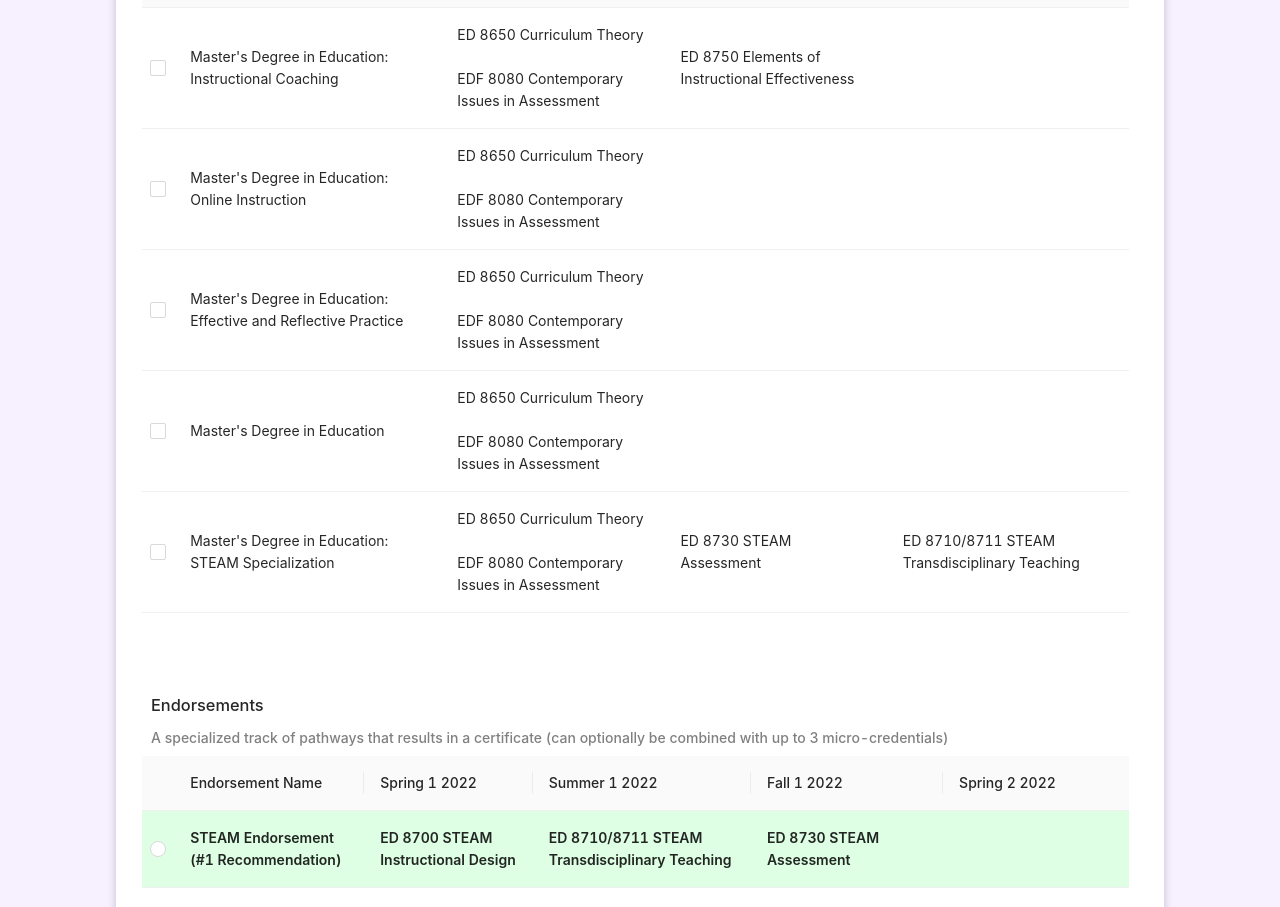
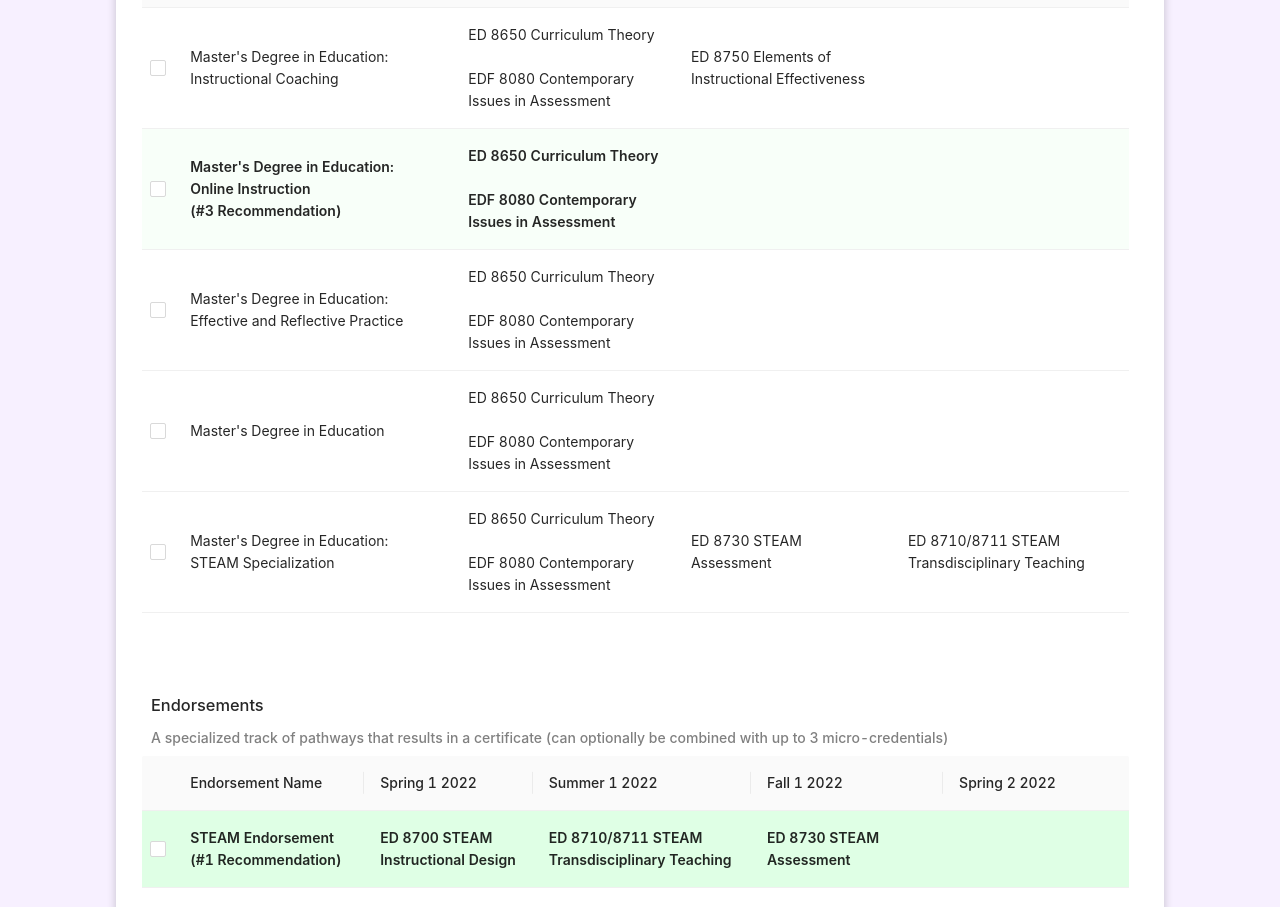
Before and after one commit to cflathm/tlp-interface, a React (Create React App) app: page /pathways in a window 1280 px wide. Shown: the part 340-1247 px from the top of the page. Built offline with nearby package versions, Linux system fonts and the light colour scheme.

Commit message:
masters and endorsements table disable after a selection is made

```diff
--- a/public/testing/sample_user_data.json
+++ b/public/testing/sample_user_data.json
@@ -156,7 +156,7 @@
                     "category": "Master's Degree",
                     "description": "Specific Masters degree.",
                     "rec_value": "0.01",
-                    "rec_pos": 0,
+                    "rec_pos": 3,
                     "unique_id": "14_X",
                     "courses": [
                         {
--- a/src/App.css
+++ b/src/App.css
@@ -1,4 +1,4 @@
-/* Used in every page */
+/* ---------------------------Used in every page---------------------------*/
 
 .App {
   background-color: hsl(270, 100%, 97%);
@@ -66,7 +66,7 @@
   margin: 0px;
 }
 
-/* Used first in Recommendations Page */
+/* ---------------------------Used first in Recommendations Page--------------------------- */
 
 .fullpage-card .ant-table {
   margin-bottom: 10vh;
@@ -78,7 +78,7 @@
   background-color: green;
 }
 
-/* Used first in Pathways Page */
+/* ---------------------------Used first in Pathways Page--------------------------- */
 
 .fullpage-card .last-table {
   margin-bottom: -12vh;
@@ -110,30 +110,40 @@ table tr td.ant-table-selection-column-microcredentials {
   white-space: pre-wrap;
   background-color: rgba(223, 255, 229, 0.221);
   font-weight:600;
+  transition-duration: 50ms;
 }
 .recommended_2 {
   white-space: pre-wrap;
   background-color: rgba(223, 255, 229, 0.687);
   font-weight:600;
+  transition-duration: 50ms;
 }
 .recommended_1 {
   white-space: pre-wrap;
   background-color: rgb(223, 255, 229);
   font-weight:600;
+  transition-duration: 50ms;
 }
 
-.recommended_1:hover{
+/* .recommended_1:hover{
   background-color: #c4e6ca;
-  ;
 }
 .recommended_2:hover{
   background-color: #c4e6ca;
 }
 .recommended_3:hover{
   background-color: #c4e6ca;
-}
+} */
 
 /* hide check all box at top of tables */
 .ant-table-thead tr .ant-table-selection-column div {
   display: none;
 }
+
+.disabled-row {
+  background-color: #f4f4f4;
+  pointer-events: none;
+  color:rgb(120, 120, 120);
+  transition-duration: 50ms;
+  transition-property: background-color;
+}
--- a/src/components/Pathways/EndorsementsTable.js
+++ b/src/components/Pathways/EndorsementsTable.js
@@ -76,8 +76,6 @@ const generateEndorsementTableRows = (endorsements) => {
 const EndorsementsTable = (props) => {
   const tableColumns = generateEndorsementColumns(props.endorsements)
   const tableRows = generateEndorsementTableRows(props.endorsements);
-  // console.log('Endorsements tableColumns',tableColumns)
-  // console.log('Endorsements tableRows',tableRows)
 
   return (
     <div>
@@ -85,9 +83,18 @@ const EndorsementsTable = (props) => {
       dataSource={tableRows}
       columns={tableColumns}
       scroll={{ x: 900 }}
-      rowClassName={(record, index) => ("recommended_"+record.recommended)}
+      rowClassName={record => {
+        if(props.tablesEnabled){
+          return ("recommended_"+record.recommended)
+        } else {
+          if(record.key === props.selectedEndorsement){
+            return ("recommended_"+record.recommended)
+          }
+          return "disabled-row"
+        }
+      }}
       rowSelection={{
-        type: "radio",
+        type: "checkbox",
         onChange: (record) => {
           props.setSelectedEndorsement(record[0]);
         }
--- a/src/components/Pathways/MastersDegreeTable.js
+++ b/src/components/Pathways/MastersDegreeTable.js
@@ -1,4 +1,4 @@
-import React, {useEffect} from 'react';
+import React, {useEffect, useState} from 'react';
 import { Table } from 'antd';
 
 /* TODO
@@ -22,13 +22,12 @@ const getCourseTermNames = (pathways) => {
 const generateMastersTableRows = (pathways) => {
   // this map returns an array of all rows, formatted to match key-value pairs in "dataSource"
   // for each pathway in pathways, return json object
-  // console.log('pathways',pathways)
   return pathways.map(pathway => {
-      // const recommended = pathway.rec_pos
       const row = {
           dataIndex: pathway.unique_id,
           key: pathway.unique_id,
           recommended: pathway.rec_pos,
+          enabled: true,
       }
       let recommendedText = '';
       if(pathway.rec_pos === 3){
@@ -45,9 +44,7 @@ const generateMastersTableRows = (pathways) => {
 
       // dynamically adds the course term as a key-value pair for this row
       pathway.courses.forEach(course => {
-        // console.log('course',course)
           if(course.term === undefined){
-            // console.log('UNDEFINED')
             course.term = 'No date'
             course.year = ''
           }
@@ -57,9 +54,6 @@ const generateMastersTableRows = (pathways) => {
           if(row[courseTerm] !== undefined){
               row[courseTerm] += ("\n\n" + course.name + "\n")
           }
-          // else if(row[courseTerm] === 'undefined undefined'){
-          //   row[courseTerm] = 'No date'
-          // }
           else {
               row[courseTerm] = course.name
           }
@@ -91,24 +85,13 @@ const generateMastersTableColumns = (courseTermNames) => {
   return columns
 }
 
-
-
 const MastersDegreeTable = (props) => {
+  // tablesEnabled is passed down to mastersTable and endorsementsTable
+  // tablesEnabled is initially set false because it will be switched to true on first render
+  // const [tablesEnabled, setTableEnabled] = useState(false);
   const courseTermNames = getCourseTermNames(props.mastersDegrees);
   const tableColumns = generateMastersTableColumns(courseTermNames);
   const tableRows = generateMastersTableRows(props.mastersDegrees);
-  // useEffect((evt) => {
-  //   if(props.selectedMastersDegree === undefined || props.selectedMastersDegree.length === 0){
-  //     console.log('GOOD')
-  //   } else {
-  //     console.log('throw error/alert')
-  //   }
-  // },[props.selectedMastersDegree])
-  // console.log('masters tableColumns',tableColumns)
-  // console.log('masters tableRows',tableRows)
-  // console.log('props.selectedMastersDegree',props.selectedMastersDegree)
-  const selection = props.selectedMastersDegree;
-  // console.log("~ selection", selection)
 
     return (
     <div>
@@ -116,15 +99,22 @@ const MastersDegreeTable = (props) => {
       scroll={{ x: 900 }}
       dataSource={tableRows}
       columns={tableColumns}
-      rowClassName={(record, index) => ("recommended_"+record.recommended)}
+      rowClassName={record => {
+        if(props.tablesEnabled){
+          return ("recommended_"+record.recommended)
+        } else {
+          if(record.key === props.selectedMastersDegree){
+            return ("recommended_"+record.recommended)
+          }
+          return "disabled-row"
+        }
+      }}
+      // rowClassName={record => !record.enabled ? "disabled-row":("recommended_"+record.recommended)}
       rowSelection={{
         // selectedRowKeys: selection,
         type: "checkbox",
         onChange: (record) => {
-          // props.setSelectedMastersDegree('');
           props.setSelectedMastersDegree(record[0]);
-          // console.log('props.selectedMastersDegree',props.selectedMastersDegree)
-          // console.log('record[0]',record[0])
         }
       }}
       pagination={{ hideOnSinglePage: true}}
--- a/src/components/Pathways/PathwaysPage.js
+++ b/src/components/Pathways/PathwaysPage.js
@@ -15,30 +15,34 @@ const PathwaysPage = (props) => {
   const [selectedEndorsement, setSelectedEndorsement] = useState([]);
   const [selectedMicrocredential, setSelectedMicrocredential] = useState([]);
   const [selectionIDs, setSelectionIDs] = useState([]);
-  const [selections, setSelectionsToPass] = useState([]); // this is what we eventually pass to confirmPage
+  const [selections, setSelections] = useState([]); // this is what we eventually pass to confirmPage
+  // this is passed to Masters+Endorsements tables
+  // (initialized to false because it switches on intiail render)
+  const [tablesEnabled, setTableEnabled] = useState(false);
   const allOptions = Array.from(props.allOptions)
 
   // Update selectionIDs when the user makes a selection
   useEffect(() => {
     // console.log('setSelectionIDs',[selectedMastersDegree, selectedEndorsement, selectedMicrocredential])
-    // if this selection isn't already defined
-    if(selectedMastersDegree===undefined || selectedMastersDegree.length!==0){
-      // console.log('don"t throw alert')
-    }
-    else {
-      // console.log('throw alert')
-    }
     setSelectionIDs([selectedMastersDegree, selectedEndorsement, selectedMicrocredential]);
   }, [selectedMastersDegree,selectedEndorsement,selectedMicrocredential]);
 
-  // Update selections when selectionIDs is updated
+  // Every time selectionIDs changes...
   useEffect(() => {
-    setSelectionsToPass(allOptions.filter(pathway => {
+      // ... update selections when selectionIDs is updated
+    setSelections(allOptions.filter(pathway => {
       return selectionIDs.flat().includes(pathway.unique_id)
     }))
   }, [selectionIDs]);
 
-  console.log('selections right before render',selections)
+  useEffect(() => {
+    // ...set all selections to disabled
+    setTableEnabled(!tablesEnabled)
+  },[selectedMastersDegree,selectedEndorsement]);
+
+  // console.log('selections right before render',selections)
+  // console.log('selections right before render',selections)
+
   return (
     <React.Fragment>
       <div className="fullpage-card">
@@ -52,6 +56,7 @@ const PathwaysPage = (props) => {
             mastersDegrees={props.pathways["Master's Degree"]}
             setSelectedMastersDegree={setSelectedMastersDegree}
             selectedMastersDegree={selectedMastersDegree}
+            tablesEnabled={tablesEnabled}
           />
           <h3>Endorsements</h3>
           <h4 style={{color:"grey"}}>A specialized track of pathways that results in a certificate (can optionally be combined with up to 3 micro-credentials)</h4>
@@ -60,6 +65,7 @@ const PathwaysPage = (props) => {
             allOptions={props.allOptions}
             setSelectedEndorsement={setSelectedEndorsement}
             selectedEndorsement={selectedEndorsement}
+            tablesEnabled={tablesEnabled}
           />
           <h3>Micro-credentials</h3>
           <h4 style={{color:"grey"}}>Short modules on a specific topic (you can select 1-2 per period, or optionally add max. 1 per period to an MEd or endorsement)</h4>
```
